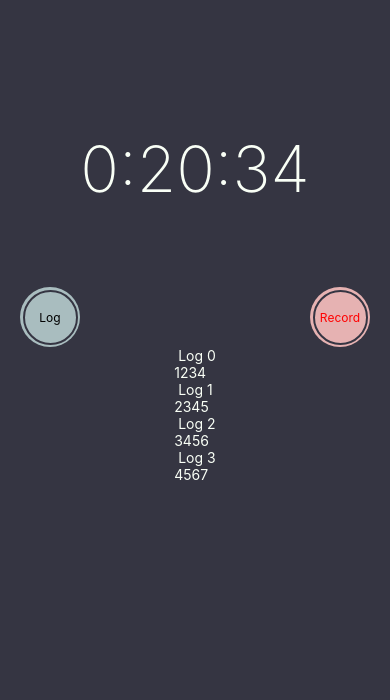
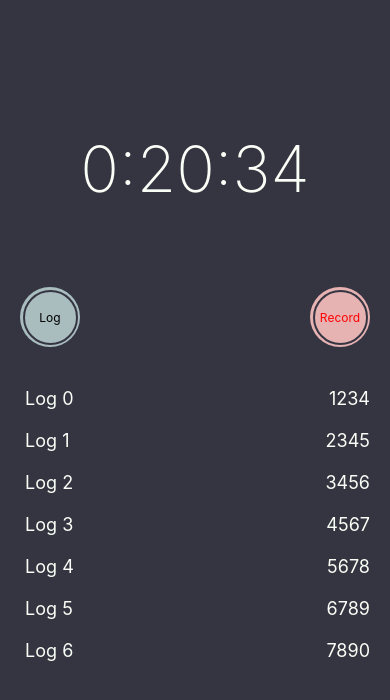
Before and after one commit to LordOrbnauticus/timerApp, a React Native app: screen / in a window 390 px wide. Shown: the top 700 px of the page. Built offline with nearby package versions, Linux system fonts and the light colour scheme.

Commit message:
design edits and added logs to view scroll... clean

```diff
--- a/App.js
+++ b/App.js
@@ -8,7 +8,7 @@ import LogTable from './Front-end/src/components/logTable/logTable'
 
 const DATA = {
   timer: 1234567,
-  log: [ 1234, 2345, 3456, 4567]
+  log: [ 1234, 2345, 3456, 4567, 5678, 6789, 7890]
 }
 
 const AlignButtons = ({ children }) => {
@@ -47,6 +47,7 @@ const styles = StyleSheet.create({
     marginTop: 80,
     flexDirection: 'row',
     alignSelf: 'stretch',
-    justifyContent: 'space-between'
+    justifyContent: 'space-between',
+    marginBottom: 30
   },
 });
--- a/Front-end/src/components/logTable/logTable.js
+++ b/Front-end/src/components/logTable/logTable.js
@@ -5,7 +5,7 @@ import Log from '../timeLog/timeLog'
 
 const LogTable = ({ logs }) => {
     return (
-        <ScrollView>
+        <ScrollView style={styles.scrollview}>
             {logs.map((log, index) => (
                 <Log key={index} number={index} duration={log}/>
             ))}
@@ -14,3 +14,9 @@ const LogTable = ({ logs }) => {
 }
 
 export default LogTable;
+
+const styles = StyleSheet.create({
+    scrollview: {
+        alignSelf: 'stretch'
+    },
+})
--- a/Front-end/src/components/timeLog/timeLog.js
+++ b/Front-end/src/components/timeLog/timeLog.js
@@ -13,9 +13,16 @@ const Log = ({ number, duration }) => {
 export default Log
 
 const styles = StyleSheet.create({
-    log: {},
+    log: {
+        flexDirection: 'row',
+        justifyContent: 'space-between',
+        borderColor: '#353542',
+        borderTopWidth: 1,
+        paddingVertical: 10
+    },
     logText: {
-        color: '#F9FFF6'
+        color: '#F9FFF6',
+        fontSize: 18,
     },
 })
 
```
